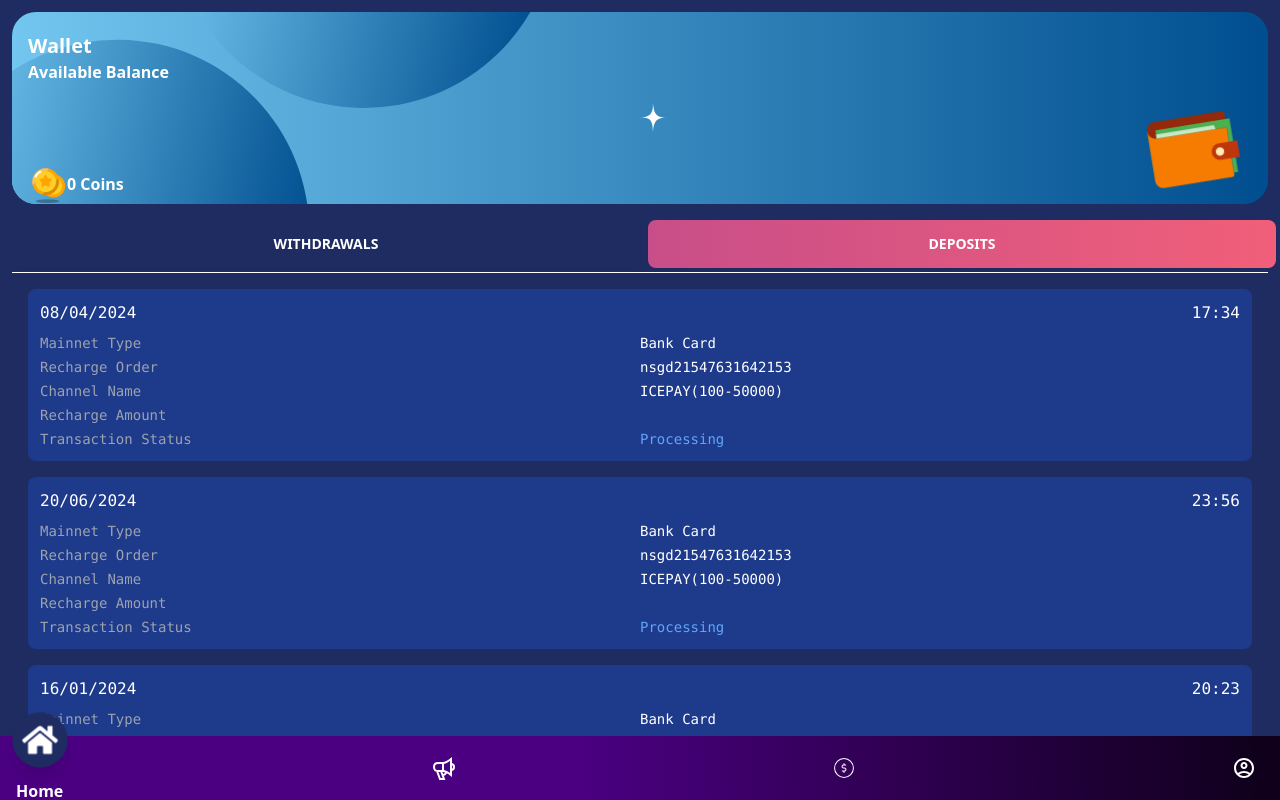
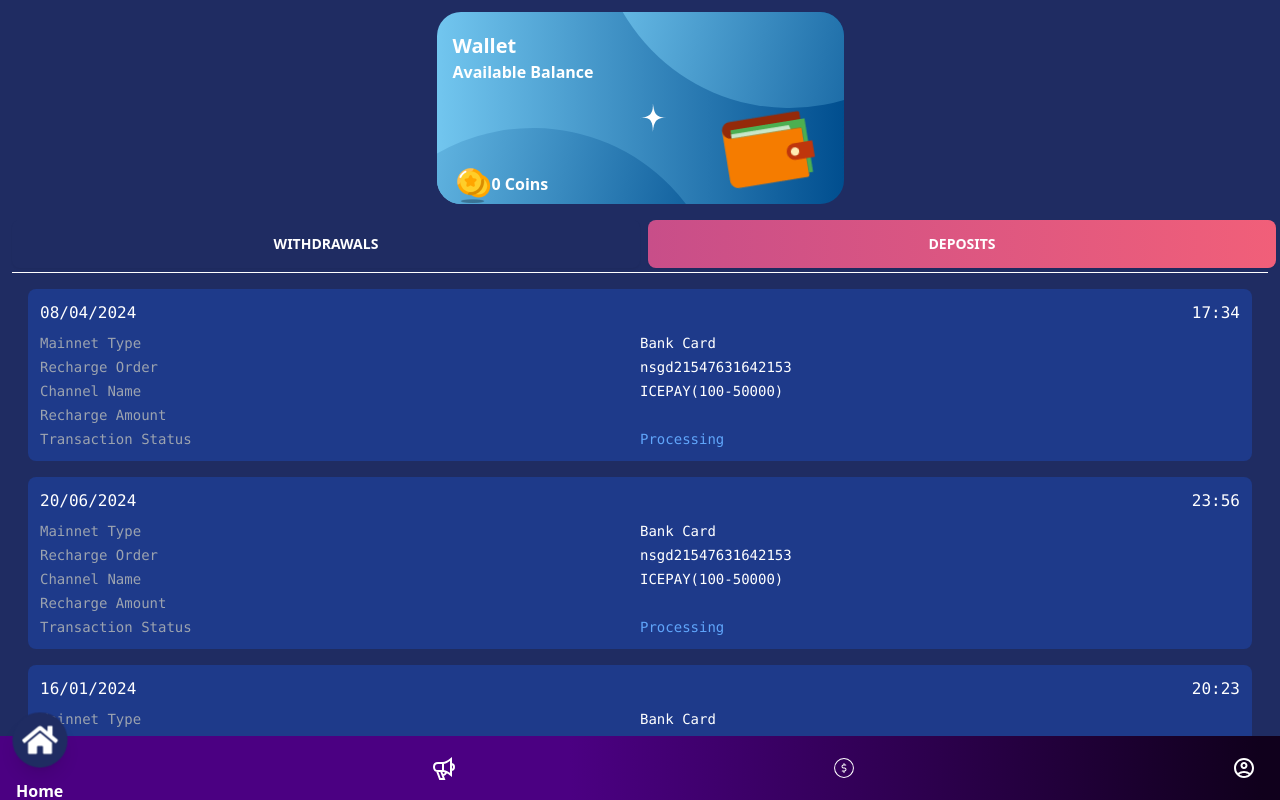
Before and after one commit to team-IGORAZA/color-trading-frontend, a React (Vite) app: page /wallet in a window 1280 px wide. Shown: the top 800 px of the page. Built offline with nearby package versions, Linux system fonts and the light colour scheme; sample sign-in values are in the browser's storage.

Commit message:
fix: ui issues in wallet page

```diff
--- a/src/Pages/Wallet/Wallet.tsx
+++ b/src/Pages/Wallet/Wallet.tsx
@@ -6,7 +6,9 @@ export const Wallet = () => {
   return (
     <section>
         <main className=" p-3 mb-16 flex flex-col ">
+            <div className="flex justify-center">
             <WalletBanner/>
+            </div>
             <Transactions/>
         </main>
         <BottomNavbar/>
--- a/src/Pages/Wallet/WalletBanner.tsx
+++ b/src/Pages/Wallet/WalletBanner.tsx
@@ -5,7 +5,7 @@ export const WalletBanner = () => {
             background: "linear-gradient(90deg, #72C6EF 0%, #004E8F 100%)"
 
         }}
-        className="relative w-[370px] lg:w-full h-48 rounded-[24px] p-4 overflow-hidden"
+        className="relative w-[370px] lg:w-[407px] h-48 rounded-[24px] p-4 overflow-hidden"
       >
         <div className="absolute left-40 bottom-24 rotate-12 ">
           <GradientCircle />
```
